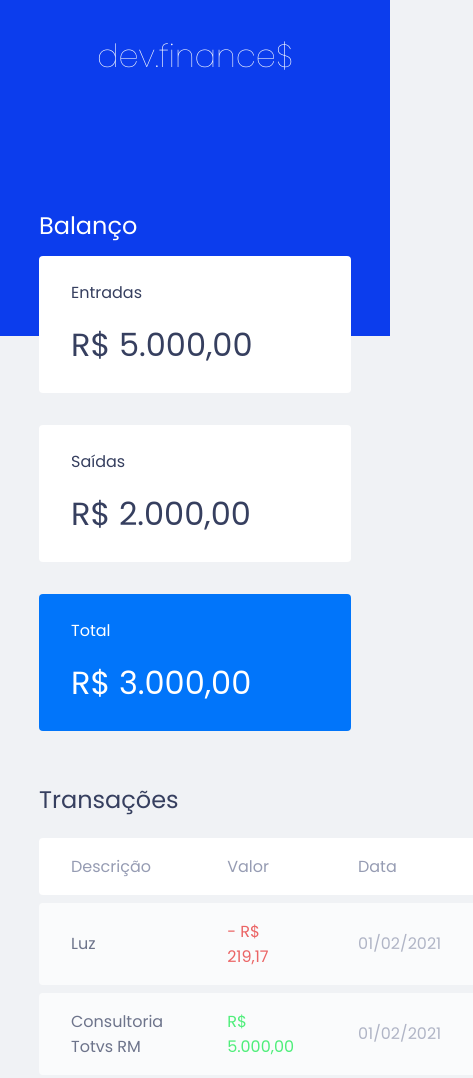
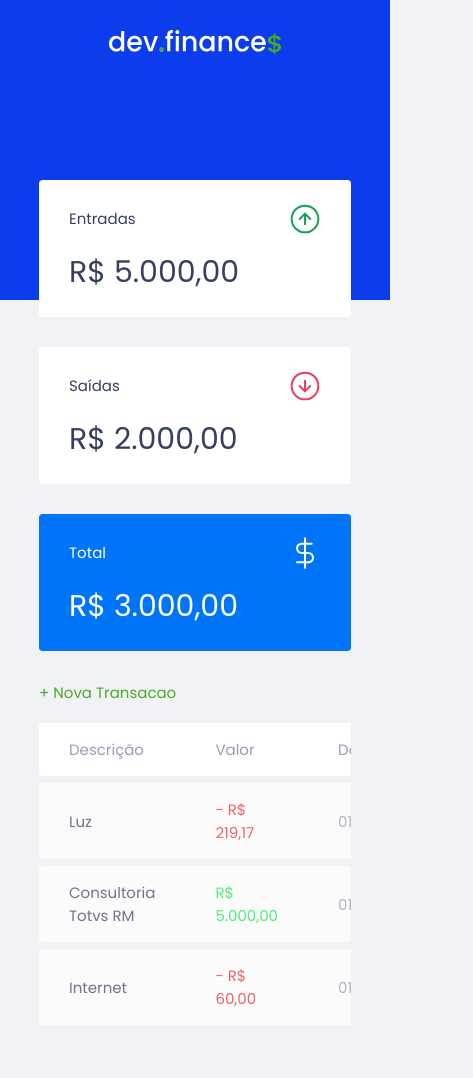
Before and after one commit to christianpompeu/maratonaDiscover, a plain HTML site: page index.html in a window 390 px wide. Shown: the top 1078 px of the page, 473 px wide, since content can reach past the window. Drawn offline with Linux system fonts and the light colour scheme.

Commit message:
adicionados os assets de imagens e tambem iniciada a configuracao da responsividade basica da tela

```diff
--- a/index.html
+++ b/index.html
@@ -14,37 +14,54 @@
 
 <body>
     <header>
-        <h1 id="logo">dev.finance$</h1>
+        <img src="./assets/logo.svg" alt="Lodo Dev finance">
     </header>
 
     <main class="container">
         <section id="balance">
-            <h2>Balanço</h2>
+            <h2 class="sr-only">Balanço</h2>
 
             <div class="card">
-                <h3>Entradas</h3>
+                <h3>
+                    <span>
+                        Entradas
+                    </span>
+                    <img src="./assets/income.svg" alt="Imagem de Entradas">
+                </h3>
                 <p>R$ 5.000,00</p>
             </div>
 
             <div class="card">
-                <h3>Saídas</h3>
+                <h3>
+                    <span>
+                        Saídas
+                    </span>
+                    <img src="./assets/expense.svg" alt="Imagem de Saídas">
+                </h3>
                 <p>R$ 2.000,00</p>
             </div>
 
             <div class="card total">
-                <h3>Total</h3>
+                <h3>
+                    <span>
+                        Total
+                    </span>
+                    <img src="./assets/total.svg" alt="Imagem de total">
+                </h3>
                 <p>R$ 3.000,00</p>
             </div>
         </section>
 
         <section id="transaction">
-            <h2>Transações</h2>
+            <h2 class="sr-only">Transações</h2>
+            <a href="#" class="button new">+ Nova Transacao</a>
             <table id="data-table">
                 <thead>
                     <tr>
                         <th>Descrição</th>
                         <th>Valor</th>
                         <th>Data</th>
+                        <th></th>
                     </tr>
                 </thead>
                 <tbody>
@@ -52,16 +69,25 @@
                         <td class="description">Luz</td>
                         <td class="expense">- R$ 219,17</td>
                         <td class="date">01/02/2021</td>
+                        <td>
+                            <img src="./assets/minus.svg" alt="Remover Transação">
+                        </td>
                     </tr>
                     <tr>
                         <td class="description">Consultoria Totvs RM</td>
                         <td class="income">R$ 5.000,00</td>
                         <td class="date">01/02/2021</td>
+                        <td>
+                            <img src="./assets/minus.svg" alt="Remover Transação">
+                        </td>
                     </tr>
                     <tr>
                         <td class="description">Internet</td>
                         <td class="expense">- R$ 60,00</td>
                         <td class="date">01/02/2021</td>
+                        <td>
+                            <img src="./assets/minus.svg" alt="Remover Transação">
+                        </td>
                     </tr>
                 </tbody>
             </table>
--- a/style.css
+++ b/style.css
@@ -15,9 +15,29 @@
     box-sizing: border-box;
 }
 
+html {
+    font-size: 93.75%;
+    /*15px*/
+}
+
 body {
     background: var(--color-background);
     font-family: "Poppins", sans-serif;
+}
+
+
+/* CSS trick para esconder as descrições de balanço e transação para não afetar os leitores de tela*/
+
+.sr-only {
+    position: absolute;
+    width: 1px;
+    height: 1px;
+    padding: 0;
+    margin: -1px;
+    overflow: hidden;
+    clip: rect(0, 0, 0, 0);
+    white-space: nowrap;
+    border-width: 0;
 }
 
 .container {
@@ -33,6 +53,23 @@ h2 {
     margin-bottom: 0.8rem;
     color: var(--dark-blue);
     font-weight: normal;
+}
+
+
+/* Links and buttons*/
+
+a {
+    color: #49aa26;
+    text-decoration: none;
+}
+
+a:hover {
+    color: #3dd705;
+}
+
+.button.new {
+    margin-bottom: .8rem;
+    display: inline-block;
 }
 
 
@@ -75,6 +112,9 @@ header {
 .card h3 {
     font-weight: normal;
     font-size: 1rem;
+    display: flex;
+    align-items: center;
+    justify-content: space-between;
 }
 
 .card p {
@@ -92,14 +132,21 @@ header {
 /* Table ==================================================*/
 
 #data-table {
+    display: block;
     width: 100%;
     border-spacing: 0 0.5rem;
     color: #969cb3;
+    overflow-x: auto;
 }
 
 table thead tr th:first-child,
 table tbody tr td:first-child {
     border-radius: 0.25rem 0 0 0.25rem;
+}
+
+table thead tr th:last-child,
+table tbody tr td:last-child {
+    border-radius: 0 0.25rem 0.25rem 0;
 }
 
 table thead th {
@@ -145,3 +192,18 @@ footer {
     color: var(--dark-blue);
     opacity: 0.6;
 }
+
+
+/* Responsive ==================================================*/
+
+@media (min-width: 800px) {
+    html {
+        font-size: 87.5%;
+        /*14px*/
+    }
+    #balance {
+        display: grid;
+        grid-template-columns: 1fr 1fr 1fr;
+        gap: 2rem;
+    }
+}
```
Also changed, not shown: assets/expense.svg (added), assets/income.svg (added), assets/logo.svg (added), assets/minus.svg (added), assets/plus.svg (added), assets/total.svg (added).
